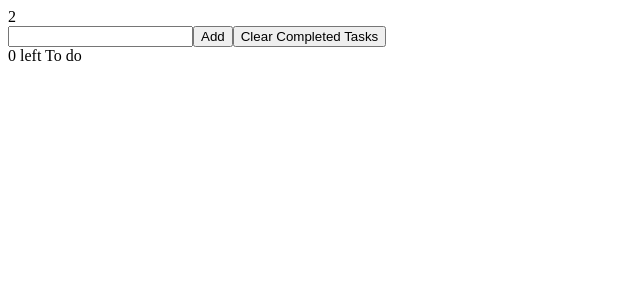
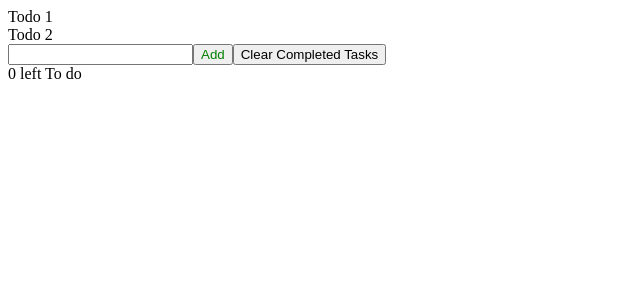
Before and after one commit to GabrielTuzzo/to-doList-withReact, a React (Create React App) app: page / in a window 1280 px wide. Shown: the top 300 px of the page, without its empty margins (0-640 px from the left). Built offline with nearby package versions, Linux system fonts and the light colour scheme.

Commit message:
new commit

```diff
--- a/src/App.js
+++ b/src/App.js
@@ -7,7 +7,7 @@ function App() {
     <>
     <TodoList todos = {todos} />
     <input type="name"/>
-    <button>Add</button>
+    <button style = { {color: 'green'} }>Add</button>
     <button>Clear Completed Tasks</button>
     <div>0 left To do</div>
     </>
--- /dev/null
+++ b/src/Todo.js
@@ -0,0 +1,9 @@
+import React from 'react'
+
+export default function Todo({ todo }) {
+  return (
+    <div>
+        {todo}
+    </div>
+  )
+}
--- a/src/TodoList.js
+++ b/src/TodoList.js
@@ -1,9 +1,10 @@
 import React from 'react'
+import Todo from './Todo'
 
 export default function TodoList({ todos }) {
   return (
-    <div>
-      {todos.length}
-    </div>
+      todos.map(item => {
+        return <Todo key={item} todo={item} />
+      })
   )
 }
```
